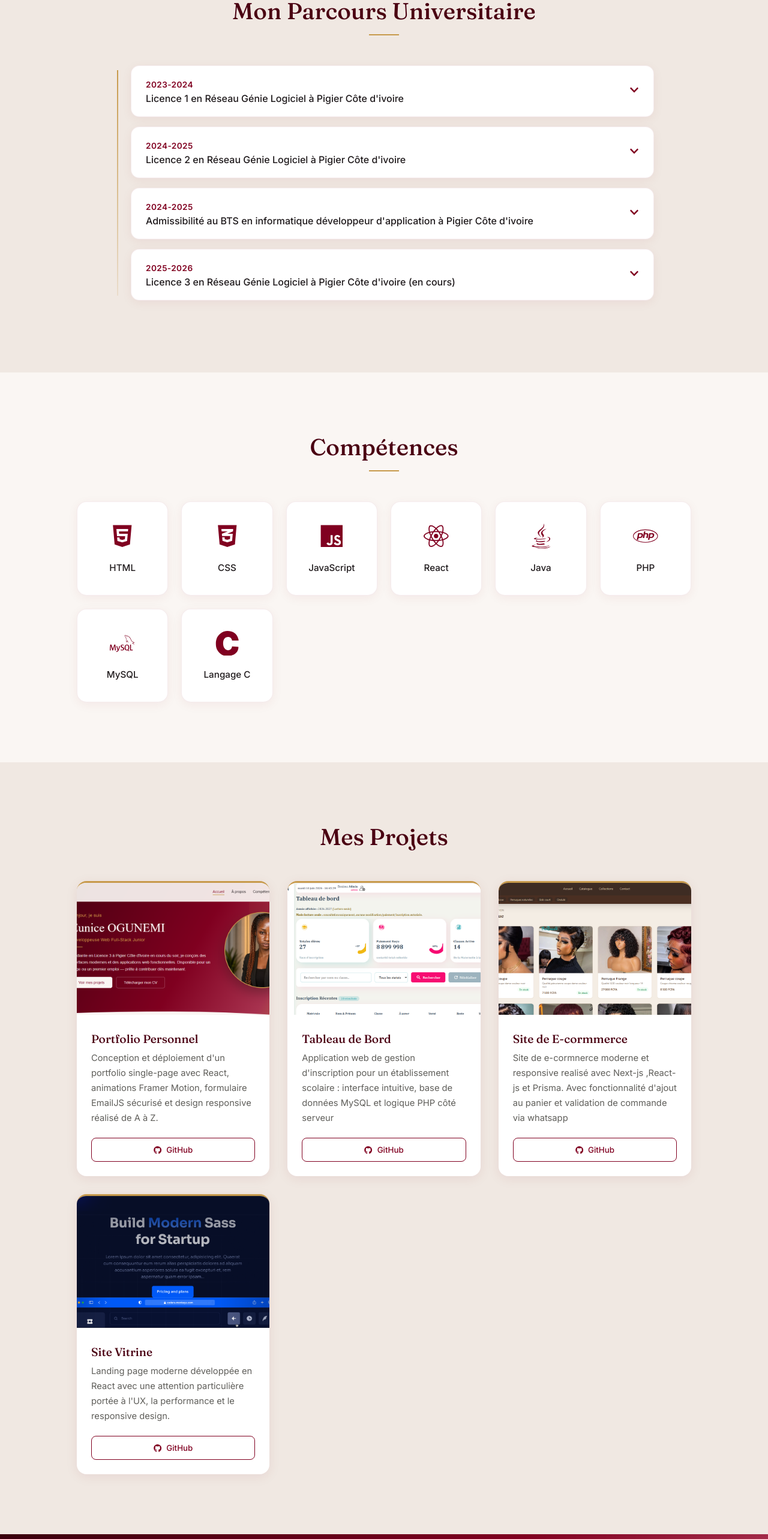
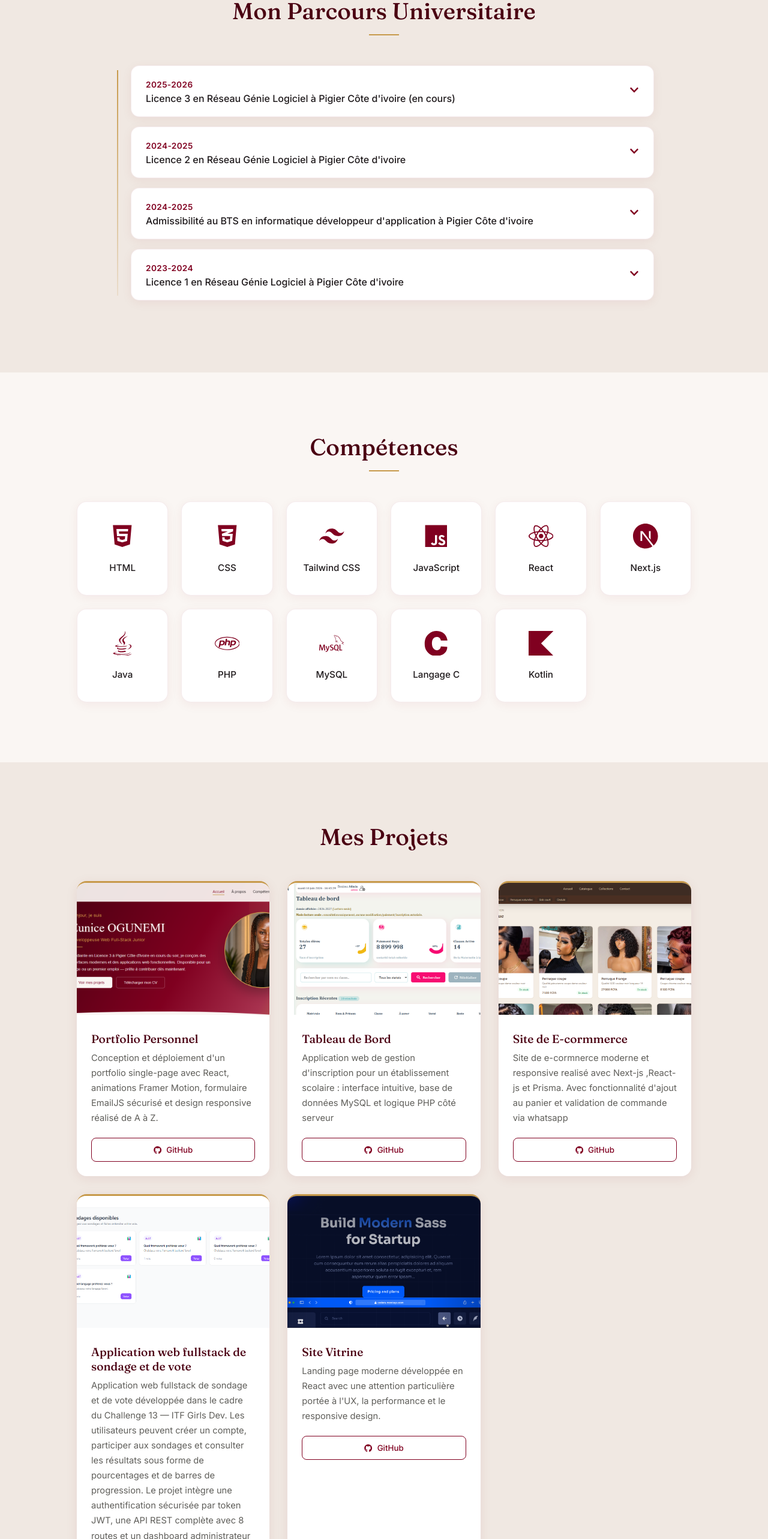
Before and after one commit to Milola15/Portfolio-react, a React (Vite) app: page / in a window 1280 px wide. Shown: the part 1520-4086 px from the top of the page at 60% size. Built offline with nearby package versions, Linux system fonts and the light colour scheme.

Commit message:
feat: projet complet challenge 13 ITF Girls Dev

```diff
--- a/index.html
+++ b/index.html
@@ -2,7 +2,7 @@
 <html lang="en">
   <head>
     <meta charset="UTF-8" />
-    <link href="https://fonts.googleapis.com/css2?family=Poppins:wght@300;400;500;600;700&display=swap"rel="stylesheet"/>
+    <link href="https://fonts.googleapis.com/css2?family=Poppins:wght@300;400;500;600;700&display=swap" rel="stylesheet"/>
     <link rel="icon" type="image/svg+xml" href="/favicon.svg" />
     <meta name="viewport" content="width=device-width, initial-scale=1.0" />
     <title>portfolio-react</title>
--- a/src/components/About.jsx
+++ b/src/components/About.jsx
@@ -14,10 +14,10 @@ function About() {
 
   const parcours = [
     {
-      year: "2023-2024",
-      title: "Licence 1 en Réseau Génie Logiciel à Pigier Côte d'ivoire",
+      year: "2025-2026",
+      title: "Licence 3 en Réseau Génie Logiciel à Pigier Côte d'ivoire (en cours)",
       description:
-        "Début de mon parcours universitaire et découverte de l'informatique j'ai appris les bases en programmation."
+        "Approfondissement en réseau et en développement web et mobile."
     },
     {
       year: "2024-2025",
@@ -25,18 +25,19 @@ function About() {
       description:
         "Apprentissage des bases HTML, CSS et création de mes premiers sites."
     },
-    {
+     {
       year: "2024-2025",
       title: "Admissibilité au BTS en informatique développeur d'application à Pigier Côte d'ivoire",
       description:
         "j'ai effectué un stage de validation a la SOTRA pour obtenir mon diplôme."
     },
     {
-      year: "2025-2026",
-      title: "Licence 3 en Réseau Génie Logiciel à Pigier Côte d'ivoire (en cours)",
+      year: "2023-2024",
+      title: "Licence 1 en Réseau Génie Logiciel à Pigier Côte d'ivoire",
       description:
-        "Approfondissement en réseau et en développement web et mobile."
-    }
+        "Début de mon parcours universitaire et découverte de l'informatique j'ai appris les bases en programmation."
+    },
+
 
   ];
 
--- a/src/components/Projects.jsx
+++ b/src/components/Projects.jsx
@@ -1,7 +1,6 @@
 import { motion } from "framer-motion";
 import {
  FaGithub,
- FaLinkedin
 } from "react-icons/fa";
 function Projects() {
   const projects = [
@@ -30,6 +29,14 @@ function Projects() {
         github: "https://github.com/Milola15/Milola-wigs",
       image:
         "Wigs.png"
+    },
+    {
+      title: "Application web fullstack de sondage et de vote",
+      description:
+        "Application web fullstack de sondage et de vote développée dans le cadre du Challenge 13 — ITF Girls Dev. Les utilisateurs peuvent créer un compte, participer aux sondages et consulter les résultats sous forme de pourcentages et de barres de progression. Le projet intègre une authentification sécurisée par token JWT, une API REST complète avec 8 routes et un dashboard administrateur pour gérer les sondages. Stack technique : React · Tailwind CSS · Express.js · Node.js · MySQL · JWT · Axios · REST API",
+        github: "https://github.com/Milola15/Application-Sondage",
+      image:
+        "cap-challenge.png"
     },
 
     {
--- a/src/components/Skills.jsx
+++ b/src/components/Skills.jsx
@@ -7,19 +7,22 @@ import {
   FaPhp
 } from "react-icons/fa";
 
-import { SiMysql, SiC } from "react-icons/si";
+import { SiMysql, SiC, SiKotlin, SiNextdotjs, SiTailwindcss } from "react-icons/si";
 
 function Skills() {
 
   const skills = [
     { icon: <FaHtml5 />, name: "HTML" },
     { icon: <FaCss3Alt />, name: "CSS" },
+    { icon: <SiTailwindcss />, name: "Tailwind CSS" },
     { icon: <FaJs />, name: "JavaScript" },
     { icon: <FaReact />, name: "React" },
+    { icon: <SiNextdotjs />, name: "Next.js" },
     { icon: <FaJava />, name: "Java" },
     { icon: <FaPhp />, name: "PHP" },
     { icon: <SiMysql />, name: "MySQL" },
     { icon: <SiC />, name: "Langage C" },
+    { icon: <SiKotlin />, name: "Kotlin" }
   ];
 
   return (
```
Also changed, not shown: public/cap-challenge.png (added), 1 other file (tests, documents, lock files or other folders).
